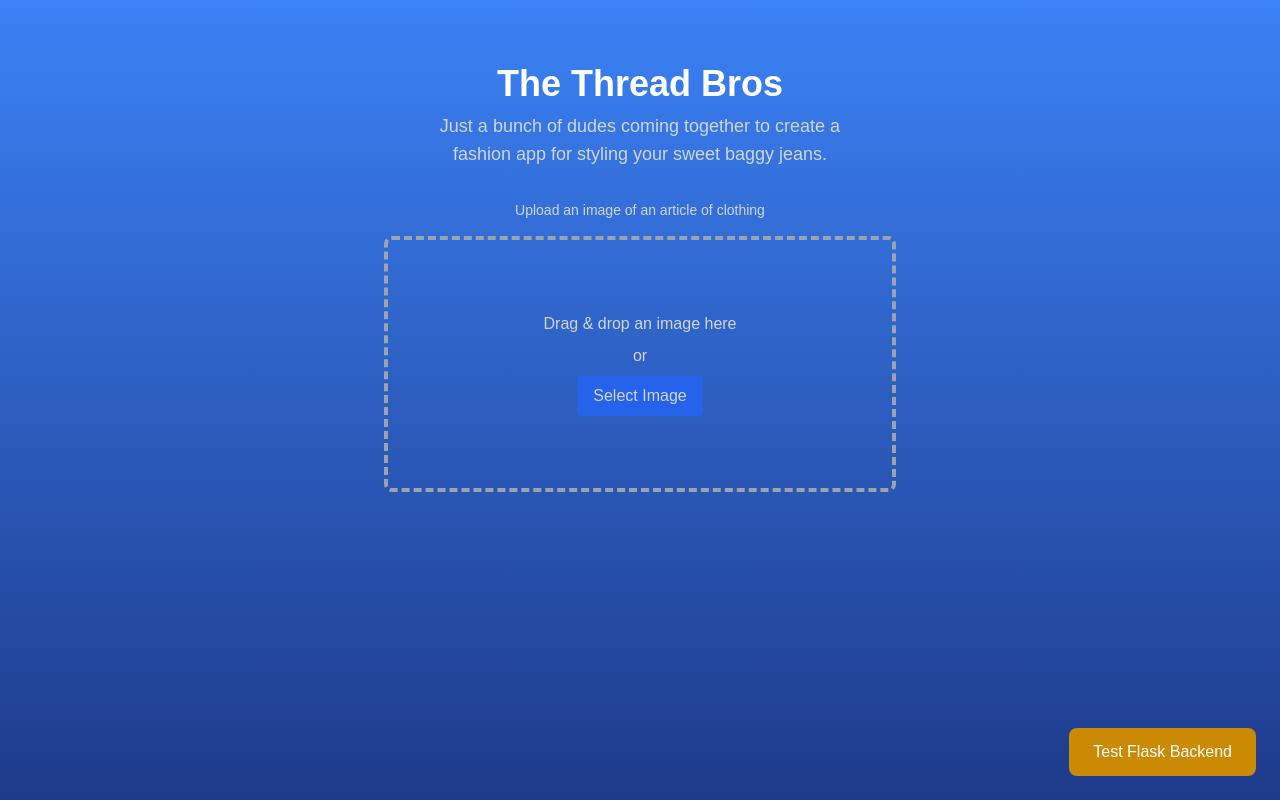
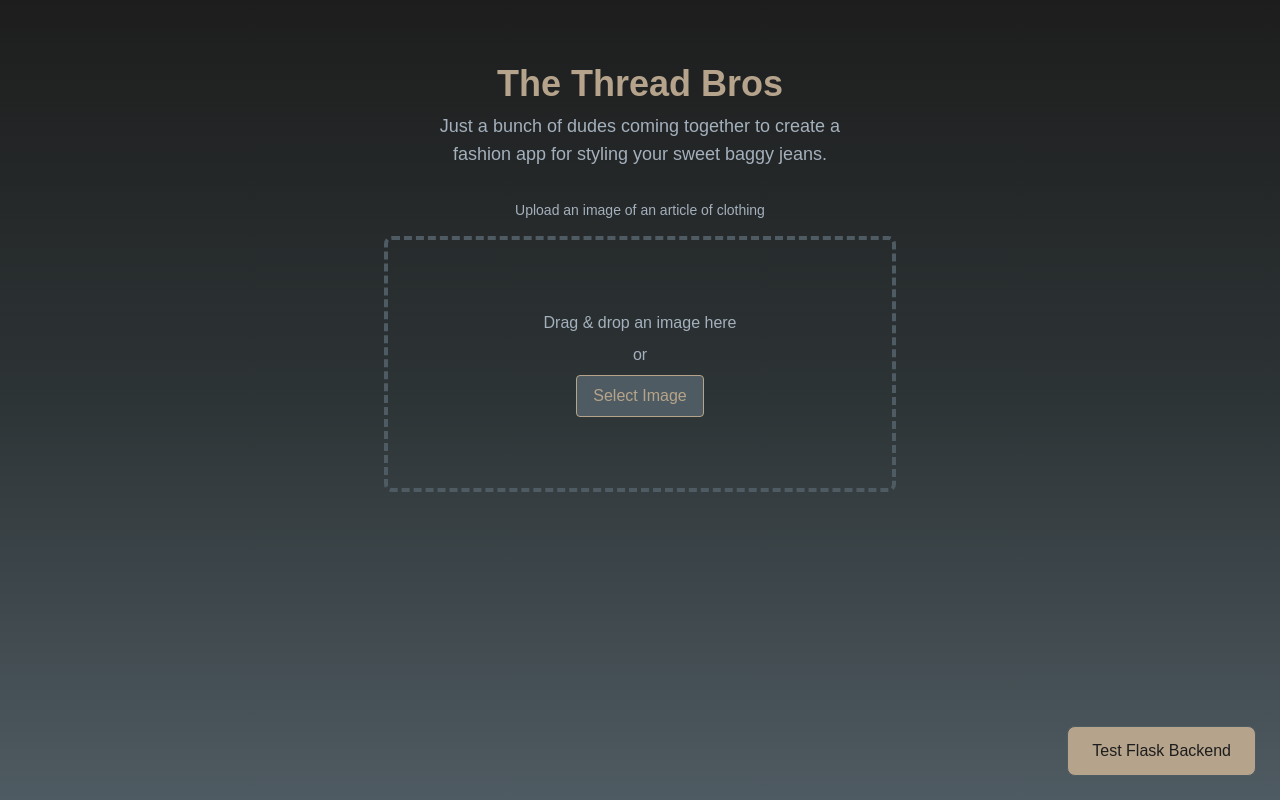
Before and after one commit to OOTDai/OOTDai, a Next.js app in the folder frontend/: page /upload in a window 1280 px wide. Built offline with nearby package versions, Linux system fonts and the light colour scheme.

Commit message:
color scheme of upload page changed

```diff
--- a/frontend/app/page.tsx
+++ b/frontend/app/page.tsx
@@ -64,7 +64,8 @@ export default function LandingPage() {
           </div>
         </div>
 
-        <div className="max-w-6xl mx-auto">
+        <div className="w-full bg-white py-12">
+          <div className="max-w-6xl mx-auto px-4">
             <h3 className="text-2xl font-semibold text-center text-[#B5A48B] mb-8">Style Inspiration</h3>
             <div className="grid grid-cols-1 md:grid-cols-5 gap-6">
               <div className="aspect-[3/4] relative group">
@@ -73,7 +74,7 @@ export default function LandingPage() {
                   alt="Fashion Example 1"
                   fill
                   style={{ objectFit: 'cover' }}
-                className="rounded-lg transition-transform duration-300 group-hover:scale-105"
+                  className="rounded-lg transition-transform duration-300 group-hover:scale-105 border-2 border-[#B5A48B]"
                 />
                 <div className="absolute inset-0 bg-[#1D1D1D] opacity-0 group-hover:opacity-20 transition-opacity duration-300 rounded-lg"></div>
               </div>
@@ -83,7 +84,7 @@ export default function LandingPage() {
                   alt="Fashion Example 2"
                   fill
                   style={{ objectFit: 'cover' }}
-                className="rounded-lg transition-transform duration-300 group-hover:scale-105"
+                  className="rounded-lg transition-transform duration-300 group-hover:scale-105 border-2 border-[#B5A48B]"
                 />
                 <div className="absolute inset-0 bg-[#1D1D1D] opacity-0 group-hover:opacity-20 transition-opacity duration-300 rounded-lg"></div>
               </div>
@@ -93,7 +94,7 @@ export default function LandingPage() {
                   alt="Fashion Example 3"
                   fill
                   style={{ objectFit: 'cover' }}
-                className="rounded-lg transition-transform duration-300 group-hover:scale-105"
+                  className="rounded-lg transition-transform duration-300 group-hover:scale-105 border-2 border-[#B5A48B]"
                 />
                 <div className="absolute inset-0 bg-[#1D1D1D] opacity-0 group-hover:opacity-20 transition-opacity duration-300 rounded-lg"></div>
               </div>
@@ -103,7 +104,7 @@ export default function LandingPage() {
                   alt="Fashion Example 4"
                   fill
                   style={{ objectFit: 'cover' }}
-                className="rounded-lg transition-transform duration-300 group-hover:scale-105"
+                  className="rounded-lg transition-transform duration-300 group-hover:scale-105 border-2 border-[#B5A48B]"
                 />
                 <div className="absolute inset-0 bg-[#1D1D1D] opacity-0 group-hover:opacity-20 transition-opacity duration-300 rounded-lg"></div>
               </div>
@@ -113,9 +114,10 @@ export default function LandingPage() {
                   alt="Fashion Example 5"
                   fill
                   style={{ objectFit: 'cover' }}
-                className="rounded-lg transition-transform duration-300 group-hover:scale-105"
+                  className="rounded-lg transition-transform duration-300 group-hover:scale-105 border-2 border-[#B5A48B]"
                 />
                 <div className="absolute inset-0 bg-[#1D1D1D] opacity-0 group-hover:opacity-20 transition-opacity duration-300 rounded-lg"></div>
+              </div>
             </div>
           </div>
         </div>
--- a/frontend/app/upload/page.tsx
+++ b/frontend/app/upload/page.tsx
@@ -169,14 +169,14 @@ export default function Home() {
 
 
   return (
-    <div className="flex flex-col items-center justify-start min-h-screen bg-gradient-to-b from-blue-500 to-blue-900 p-6 text-white">
+    <div className="flex flex-col items-center justify-start min-h-screen bg-gradient-to-b from-[#1D1D1D] via-[#2D3436] to-[#4F5B62] p-6 text-[#A4B0BC]">
       {/* Title and Excerpt */}
       <div className="flex flex-col items-center mt-10 text-center">
-        <h1 className="text-4xl font-bold mb-2">The Thread Bros</h1>
-        <p className="text-lg text-gray-300 mb-6 max-w-md">
+        <h1 className="text-4xl font-bold mb-2 text-[#B5A48B]">The Thread Bros</h1>
+        <p className="text-lg text-[#A4B0BC] mb-6 max-w-md">
           Just a bunch of dudes coming together to create a fashion app for styling your sweet baggy jeans.
         </p>
-        <div className="text-gray-300 text-sm mt-2">
+        <div className="text-[#A4B0BC] text-sm mt-2">
           <p>Upload an image of an article of clothing</p>
         </div>
       </div>
@@ -184,8 +184,9 @@ export default function Home() {
       {/* Image Upload Area */}
       <div className="flex flex-col items-center w-full max-w-lg my-4">
         <div
-          className={`relative w-full h-64 border-4 border-dashed rounded-lg flex flex-col items-center justify-center p-4 text-center transition-colors duration-200 ease-in-out ${isDragging ? 'border-green-400 bg-blue-800 bg-opacity-50' : 'border-gray-400 hover:border-gray-300'
-            } ${imagePreviewUrl ? '' : 'cursor-pointer'}`}
+          className={`relative w-full h-64 border-4 border-dashed rounded-lg flex flex-col items-center justify-center p-4 text-center transition-colors duration-200 ease-in-out ${
+            isDragging ? 'border-[#B5A48B] bg-[#2D3436] bg-opacity-50' : 'border-[#4F5B62] hover:border-[#B5A48B]'
+          } ${imagePreviewUrl ? '' : 'cursor-pointer'}`}
           onDragOver={handleDragOver}
           onDragLeave={handleDragLeave}
           onDrop={handleDrop}
@@ -195,25 +196,24 @@ export default function Home() {
             <>
               <img src={imagePreviewUrl} alt="Image preview" className="max-h-full max-w-full object-contain rounded" />
               <div
-                className="absolute inset-0 bg-black bg-opacity-50 flex items-center justify-center opacity-0 hover:opacity-100 transition-opacity duration-300 rounded cursor-pointer"
+                className="absolute inset-0 bg-[#1D1D1D] bg-opacity-50 flex items-center justify-center opacity-0 hover:opacity-100 transition-opacity duration-300 rounded cursor-pointer"
                 onClick={triggerFileInput}
               >
-                <span className="text-white text-lg font-semibold pointer-events-none">Click or drop to replace</span>
+                <span className="text-[#B5A48B] text-lg font-semibold pointer-events-none">Click or drop to replace</span>
               </div>
             </>
           ) : (
-            <div className="text-gray-300 pointer-events-none">
+            <div className="text-[#A4B0BC] pointer-events-none">
               <p>Drag & drop an image here</p>
               <p className="my-2">or</p>
               <button
                 type="button"
                 onClick={(e) => { e.stopPropagation(); triggerFileInput(); }}
-                className="px-4 py-2 bg-blue-600 rounded hover:bg-blue-700 transition-colors pointer-events-auto"
+                className="px-4 py-2 bg-[#4F5B62] text-[#B5A48B] rounded hover:bg-[#2D3436] transition-colors pointer-events-auto border border-[#B5A48B]"
               >
                 Select Image
               </button>
             </div>
-
           )}
         </div>
         <input
@@ -225,18 +225,22 @@ export default function Home() {
         />
         {/* Buttons container - shown only when an image is selected */}
         {imageFile && (
-          <div className="flex space-x-4 mt-4"> {/* Removed mb-10 */}
+          <div className="flex space-x-4 mt-4">
             <button
               onClick={clearImage}
-              className="px-4 py-2 bg-red-600 rounded hover:bg-red-700 transition-colors"
-              disabled={isLoading} // Disable while loading
+              className="px-4 py-2 bg-[#2D3436] text-[#A4B0BC] rounded hover:bg-[#1D1D1D] transition-colors border border-[#4F5B62]"
+              disabled={isLoading}
             >
               Clear Image
             </button>
             <button
               onClick={handleSubmit}
-              className={`px-4 py-2 rounded transition-colors ${isLoading ? 'bg-gray-500 cursor-not-allowed' : 'bg-green-600 hover:bg-green-700'}`}
-              disabled={isLoading} // Disable while loading
+              className={`px-4 py-2 rounded transition-colors border ${
+                isLoading
+                ? 'bg-[#2D3436] text-[#4F5B62] cursor-not-allowed border-[#4F5B62]'
+                : 'bg-[#B5A48B] text-[#1D1D1D] hover:bg-[#A4B0BC] border-[#4F5B62]'
+              }`}
+              disabled={isLoading}
             >
               {isLoading ? 'Analyzing...' : 'Submit Image'}
             </button>
@@ -245,27 +249,26 @@ export default function Home() {
       </div>
 
       {/* Analysis Result Area */}
-      {isLoading && ( // Show loading indicator
-        <div className="mt-4 text-lg">Analyzing image, please wait...</div>
+      {isLoading && (
+        <div className="mt-4 text-lg text-[#B5A48B]">Analyzing image, please wait...</div>
       )}
-      {analysisResult && !isLoading && ( // Show result only when not loading
-        <div className="mt-6 w-full max-w-lg p-4 bg-white bg-opacity-10 rounded-lg shadow">
-          <h2 className="text-xl font-semibold mb-2 text-white">Analysis Result:</h2>
-          {/* Use whitespace-pre-wrap to preserve line breaks from the API response */}
-          <p className="text-gray-200 whitespace-pre-wrap">{analysisResult}</p>
+      {analysisResult && !isLoading && (
+        <div className="mt-6 w-full max-w-lg p-4 bg-[#2D3436] rounded-lg shadow border border-[#4F5B62]">
+          <h2 className="text-xl font-semibold mb-2 text-[#B5A48B]">Analysis Result:</h2>
+          <p className="text-[#A4B0BC] whitespace-pre-wrap">{analysisResult}</p>
         </div>
       )}
 
-
-      {/* Test Backend Button - Adjusted position slightly */}
+      {/* Test Backend Button */}
       <div className="w-full flex justify-end p-6 absolute bottom-0 right-0">
         <button
           onClick={testBackend}
-          className="px-6 py-3 text-white bg-yellow-600 rounded-lg
+          className="px-6 py-3 text-[#1D1D1D] bg-[#B5A48B] rounded-lg
                    transition-all duration-300 ease-in-out
-                   hover:bg-yellow-700 hover:shadow-purple
+                   hover:bg-[#A4B0BC] hover:shadow-lg
                    transform hover:scale-105
-                   focus:outline-none focus:ring-2 focus:ring-yellow-500 focus:ring-opacity-50"
+                   focus:outline-none focus:ring-2 focus:ring-[#4F5B62] focus:ring-opacity-50
+                   border border-[#4F5B62]"
         >
           Test Flask Backend
         </button>
```
Lines whose indentation alone changed are shown as unchanged.
